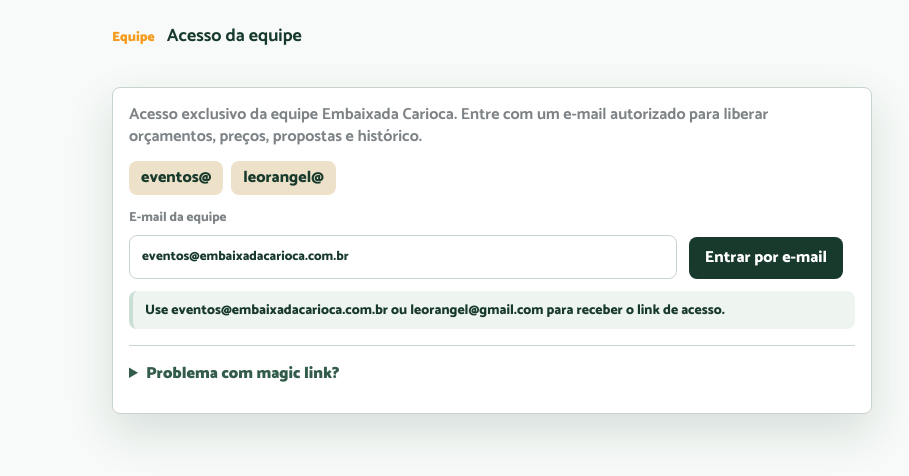
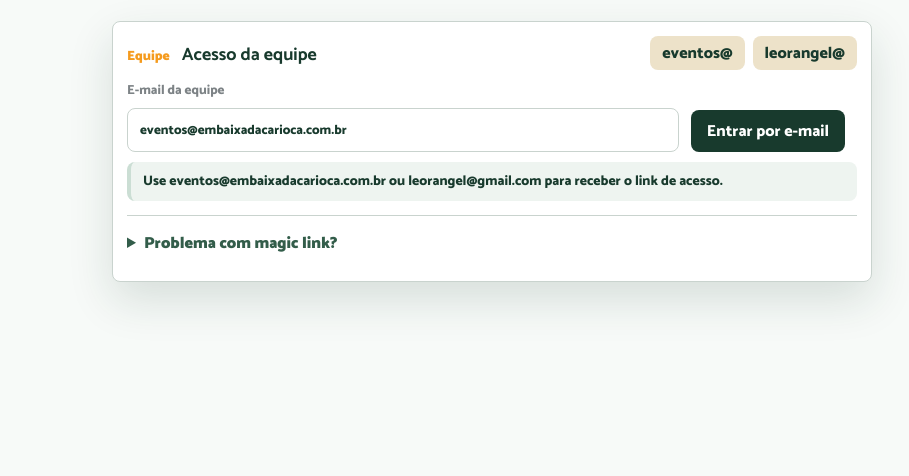
Before and after one commit to LeoRangel22/main, a plain HTML site: page index.html in a window 1280 px wide. Shown: the part 162-638 px from the top of the page, without its empty margins (148-1057 px from the left). Drawn offline with nearby package versions, Linux system fonts and the light colour scheme.

Commit message:
Compacta acesso e reposiciona criar pdf

```diff
--- a/index.html
+++ b/index.html
@@ -4,7 +4,7 @@
     <meta charset="utf-8" />
     <meta name="viewport" content="width=device-width, initial-scale=1" />
     <title>Orçamentos de Eventos | Embaixada Carioca</title>
-    <link rel="stylesheet" href="./styles.css?v=20260421-eventos-v4" />
+    <link rel="stylesheet" href="./styles.css?v=20260421-eventos-v6" />
   </head>
   <body class="auth-locked" data-page="app">
     <main class="app-shell">
@@ -20,21 +20,21 @@
           <div class="topbar-actions">
             <a class="button-link secondary" href="./formulario.html" target="_blank" rel="noopener">Formulário do cliente</a>
             <a class="button-link secondary" href="./valores.html">Valores e produtos</a>
-            <button class="primary" id="printBtn" type="button">Criar PDF</button>
           </div>
         </header>
 
         <section class="team-panel" aria-label="Equipe e historico">
-          <div class="section-heading">
-            <span>Equipe</span>
-            <h2>Acesso da equipe</h2>
-          </div>
           <div class="team-access">
             <div class="team-auth team-primary">
-              <p>Acesso exclusivo da equipe Embaixada Carioca. Entre com um e-mail autorizado para liberar orçamentos, preços, propostas e histórico.</p>
-              <div class="team-email-presets" aria-label="E-mails autorizados">
-                <button class="secondary" type="button" data-team-email="eventos@embaixadacarioca.com.br">eventos@</button>
-                <button class="secondary" type="button" data-team-email="leorangel@gmail.com">leorangel@</button>
+              <div class="team-auth-heading">
+                <div class="section-heading">
+                  <span>Equipe</span>
+                  <h2>Acesso da equipe</h2>
+                </div>
+                <div class="team-email-presets" aria-label="E-mails autorizados">
+                  <button class="secondary" type="button" data-team-email="eventos@embaixadacarioca.com.br">eventos@</button>
+                  <button class="secondary" type="button" data-team-email="leorangel@gmail.com">leorangel@</button>
+                </div>
               </div>
               <div class="login-row">
                 <label>
@@ -382,6 +382,7 @@
             </div>
             <div class="selected-items" id="selectedItems"></div>
             <div class="send-actions">
+              <button class="primary" id="printBtn" type="button">Criar PDF</button>
               <button class="primary" id="emailBtn" type="button">PDF + e-mail</button>
               <button class="secondary" id="saveProposalBtn" type="button">Salvar proposta enviada</button>
               <button class="secondary" id="confirmEventBtn" type="button">Marcar sinal pago</button>
@@ -419,6 +420,6 @@
     </main>
 
     <script src="https://cdn.jsdelivr.net/npm/@supabase/supabase-js@2"></script>
-    <script src="./app.js?v=20260421-eventos-v4"></script>
+    <script src="./app.js?v=20260421-eventos-v6"></script>
   </body>
 </html>
--- a/styles.css
+++ b/styles.css
@@ -247,16 +247,16 @@ summary:focus-visible {
 .team-panel {
   border-bottom: 1px solid var(--line);
   display: grid;
-  gap: 18px;
-  margin-bottom: 24px;
-  padding-bottom: 24px;
+  gap: 12px;
+  margin-bottom: 18px;
+  padding-bottom: 18px;
 }
 
 .team-grid,
 .team-access {
   display: grid;
-  gap: 18px;
-  grid-template-columns: 1.15fr 0.85fr;
+  gap: 12px;
+  grid-template-columns: minmax(420px, 0.9fr) minmax(360px, 1.1fr);
 }
 
 .team-config,
@@ -266,8 +266,20 @@ summary:focus-visible {
   border: 1px solid var(--line);
   border-radius: 8px;
   display: grid;
-  gap: 12px;
-  padding: 16px;
+  gap: 10px;
+  padding: 14px;
+}
+
+.team-auth-heading {
+  align-items: end;
+  display: flex;
+  flex-wrap: wrap;
+  gap: 10px 16px;
+  justify-content: space-between;
+}
+
+.team-auth-heading .section-heading {
+  margin: 0;
 }
 
 .team-config p,
@@ -311,7 +323,7 @@ summary:focus-visible {
 
 .team-ready {
   display: grid;
-  gap: 6px;
+  gap: 4px;
 }
 
 .team-ready span {
@@ -322,7 +334,7 @@ summary:focus-visible {
 }
 
 .team-ready strong {
-  font-size: 1.18rem;
+  font-size: 1rem;
   line-height: 1.1;
 }
 
@@ -473,6 +485,7 @@ textarea[aria-invalid="true"] {
 }
 
 .pipeline-row {
+  align-items: start;
   display: grid;
   gap: 12px;
 }
@@ -490,6 +503,7 @@ textarea[aria-invalid="true"] {
 }
 
 .pipeline-column {
+  align-self: start;
   background: rgba(238, 244, 240, 0.7);
   border: 1px solid var(--line);
   border-radius: 8px;
@@ -1056,6 +1070,10 @@ textarea {
 
 .send-actions button {
   flex: 1 1 130px;
+}
+
+.send-actions #printBtn {
+  flex-basis: 100%;
 }
 
 .history-panel {
```
Also changed, not shown: valores.html (+2 -2 lines).
